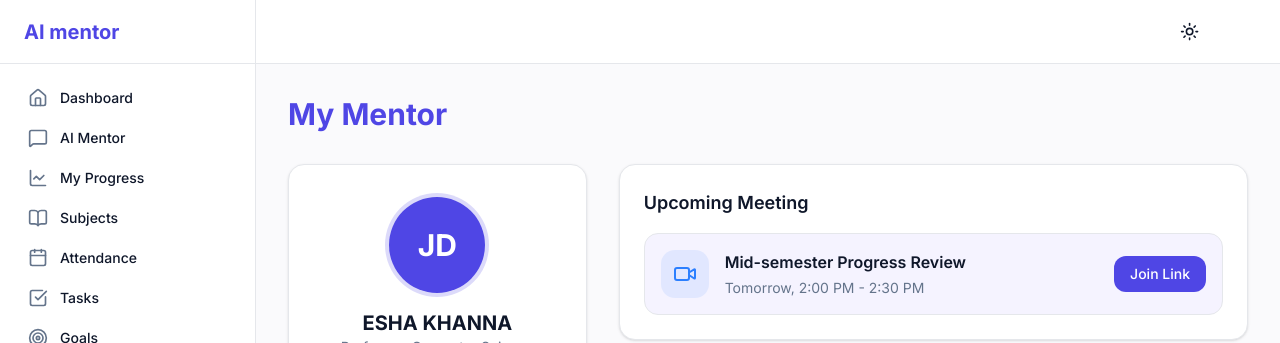
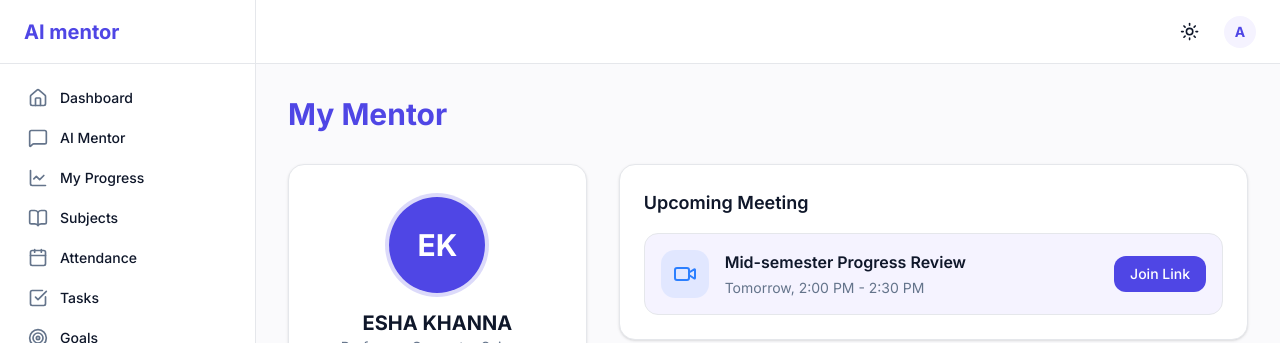
Before and after one commit to SOUSKEAIZEN/ai-menor, a Next.js app in the folder frontend/: page /student/mentor in a window 1280 px wide. Shown: the top 343 px of the page. Built offline with nearby package versions, Linux system fonts and the light colour scheme.

Commit message:
feat: update header styles in admin and student layouts for improved UI consistency

```diff
--- a/frontend/src/app/admin/layout.tsx
+++ b/frontend/src/app/admin/layout.tsx
@@ -47,7 +47,7 @@ export default function AdminLayout({ children }: { children: React.ReactNode })
 
       {/* Main Content */}
       <div className="flex-1 flex flex-col min-w-0">
-        <header className="h-16 flex items-center justify-end px-6 border-b border-[var(--border)] bg-[var(--surface)]">
+        <header className="h-16 shrink-0 flex items-center justify-end px-6 border-b border-[var(--border)] bg-[var(--surface)]">
           <div className="flex items-center gap-4">
             <ThemeToggle />
             <div className="w-8 h-8 rounded-full bg-[var(--fade)] flex items-center justify-center text-sm font-bold">
--- a/frontend/src/app/student/dashboard/page.tsx
+++ b/frontend/src/app/student/dashboard/page.tsx
@@ -99,7 +99,7 @@ export default function Dashboard() {
             <h2 className="text-xl font-semibold mb-6 text-[var(--contrast)]">Your Mentor</h2>
             <div className="flex items-center gap-4 mb-6">
               <div className="w-12 h-12 rounded-full bg-[var(--main)] text-white flex items-center justify-center font-bold text-lg">
-                JD
+                EK
               </div>
               <div>
                 <h3 className="font-semibold text-[var(--contrast)]">ESHA KHANNA</h3>
--- a/frontend/src/app/student/layout.tsx
+++ b/frontend/src/app/student/layout.tsx
@@ -47,7 +47,7 @@ export default function StudentLayout({ children }: { children: React.ReactNode
           <div className="flex-1" />
           <div className="flex items-center gap-4">
              <ThemeToggle />
-             <div className="w-8 h-8 rounded-full bg-[var(--elevated)]" />
+             <div className="w-8 h-8 rounded-full bg-[var(--fade)] flex items-center justify-center text-[var(--main)] font-bold text-sm">A</div>
           </div>
         </header>
 
--- a/frontend/src/app/student/mentor/page.tsx
+++ b/frontend/src/app/student/mentor/page.tsx
@@ -12,7 +12,7 @@ export default function Mentor() {
         <div className="lg:col-span-1 space-y-6">
           <div className="p-8 border border-[var(--border)] rounded-2xl bg-[var(--surface)] text-center shadow-sm">
             <div className="w-24 h-24 rounded-full bg-[var(--main)] text-white flex items-center justify-center font-bold text-3xl mx-auto mb-4 ring-4 ring-[var(--main)]/20">
-              JD
+              EK
             </div>
             <h2 className="text-xl font-bold text-[var(--contrast)]">ESHA KHANNA</h2>
             <p className="text-sm text-[var(--muted)] mb-6">Professor, Computer Science</p>
```
